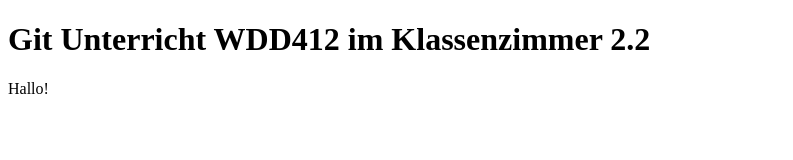
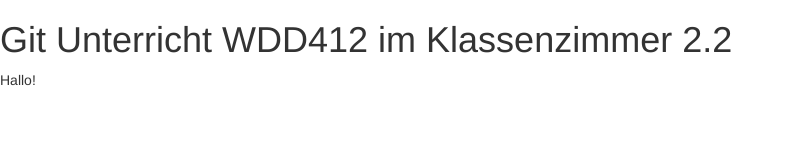
Before and after one commit to marwanMuru/gitclass-wdd412, a plain HTML site: page index.html in a window 1280 px wide. Shown: the whole page, without its empty margins (0-793 px from the left). Drawn offline with nearby package versions, Linux system fonts and the light colour scheme.

Commit message:
Update index.html

```diff
--- a/index.html
+++ b/index.html
@@ -3,7 +3,7 @@
 <head>
     <title>Unser git Unterricht</title>
     <meta charset="utf-8" />
-    <link rel="stylesheet" src="//netdna.bootstrapcdn.com/bootstrap/3.0.3/css/bootstrap.min.css" />
+    <link rel="stylesheet" href="//netdna.bootstrapcdn.com/bootstrap/3.0.3/css/bootstrap.min.css" />
 </head>
 <body>
     <header>
```
